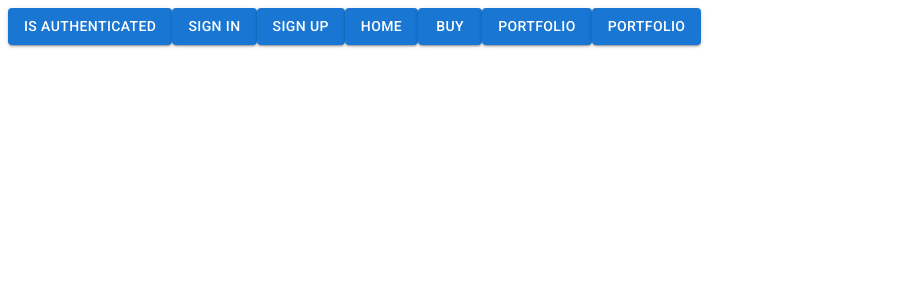
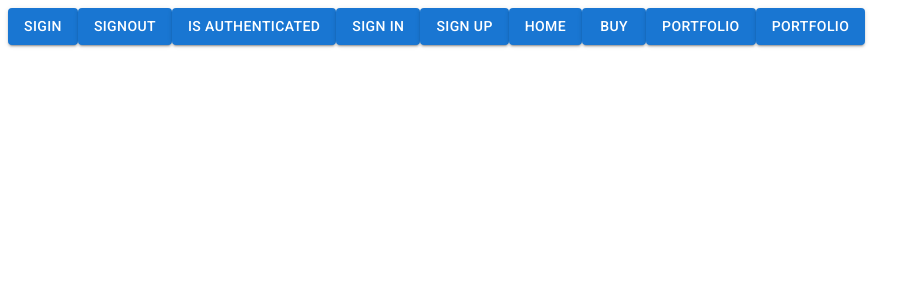
Before and after one commit to StonksUTEC/stonks_fronted, a React (Create React App) app: page / in a window 1280 px wide. Shown: the top 300 px of the page, without its empty margins (0-922 px from the left). Built offline with nearby package versions, Linux system fonts and the light colour scheme.

Commit message:
Redirigr logouts & Solicitud de login para todas las vistas excepto landing, sign in y sign up

```diff
--- a/package.json
+++ b/package.json
@@ -19,6 +19,7 @@
     "react-router-dom": "^6.3.0",
     "react-scripts": "5.0.1",
     "styled-components": "^5.3.5",
+    "universal-cookie": "^4.0.4",
     "web-vitals": "^2.1.4"
   },
   "scripts": {
--- /dev/null
+++ b/src/connections/TokenConnection.js
@@ -0,0 +1,9 @@
+import cookies from "../libs/CookiesApp"
+export  function getToken() {
+    return cookies.get('Token');
+}
+export function existsToken() {
+    console.log('Exists token', cookies.get('Token'));
+    if (cookies.get('Token') === undefined || cookies.get('Token') === '') return false;
+    return true;
+}
--- /dev/null
+++ b/src/connections/signinConnection.js
@@ -0,0 +1,12 @@
+import cookies from "../libs/CookiesApp";
+import { axiosToken } from '../connections/tokenAPI';
+export function signin() {
+    axiosToken.get('/api/token')
+        .then(res => { console.log(res.data); cookies.set("Token", res.data.token, { path: '/' }) });
+    let isToken = 0;
+
+    if (cookies.get('Token')) {
+        isToken = 1;
+    };
+    return isToken;
+}
--- /dev/null
+++ b/src/connections/signoutConnection.js
@@ -0,0 +1,4 @@
+import cookies from "../libs/CookiesApp";
+export function signout() {
+    cookies.set("Token", '', { path: '/' })
+}
--- a/src/connections/tokenAPI.js
+++ b/src/connections/tokenAPI.js
@@ -1,6 +1,6 @@
 import axios from 'axios';
 
-const axiosToken = axios.create(
+export const axiosToken = axios.create(
     {
         baseURL: 'https://174d1cfd-b2b2-4d83-a1bf-efbe3b259787.mock.pstmn.io'
     }
--- /dev/null
+++ b/src/libs/CookiesApp.js
@@ -0,0 +1,3 @@
+import Cookies from 'universal-cookie';
+const cookies = new Cookies();
+export default cookies;
--- a/src/libs/PrivateRoute.js
+++ b/src/libs/PrivateRoute.js
@@ -1,9 +1,17 @@
-import React from 'react'
+import React, { useEffect, useState } from 'react'
 import { Navigate } from 'react-router-dom';
+import {existsToken} from '../connections/TokenConnection'
 
 const PrivateRoute = ({ children }) => {
-    let jwt = 0;
-    return jwt ? children : <Navigate to="/signin" />;
+    // axiosToken.get('/api/token')
+    //     .then(res => {console.log(res.data); cookies.set("Token", res.data.token, { path: '/' }) });
+    // console.log('Now token is', cookies.get('Token'));
+    // let isToken = 0;
+    // if (cookies.get('Token')) {
+    //     isToken = 1;
+    // };
+    let isToken = existsToken();
+    return isToken ? children : <Navigate to="/signin" />;
 }
 
 export default PrivateRoute
--- a/src/views/LandingView.js
+++ b/src/views/LandingView.js
@@ -1,9 +1,13 @@
 import { Button } from '@mui/material';
 import React from 'react'
+import { signin } from '../connections/signinConnection';
+import { signout } from '../connections/signoutConnection';
 import { isAuthenticated } from '../connections/userAPI';
 const LandingView = () => {
   return (
     <div>
+        <Button onClick={signin} variant="contained">Sigin</Button>
+        <Button onClick={signout} variant="contained">Signout</Button>
         <Button onClick={isAuthenticated} variant="contained">Is Authenticated</Button>
         <Button href='/signin' variant="contained">Sign In</Button>
         <Button href='/signup' variant="contained">Sign Up</Button>
```
Also changed, not shown: src/connections/userAPI.js (+0 -13 lines), src/views/HomeView.js (+1 -14 lines), 1 other file (tests, documents, lock files or other folders).
